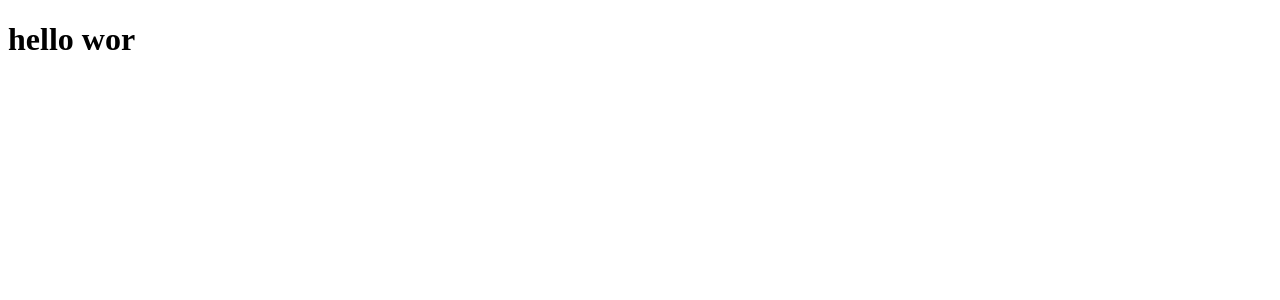
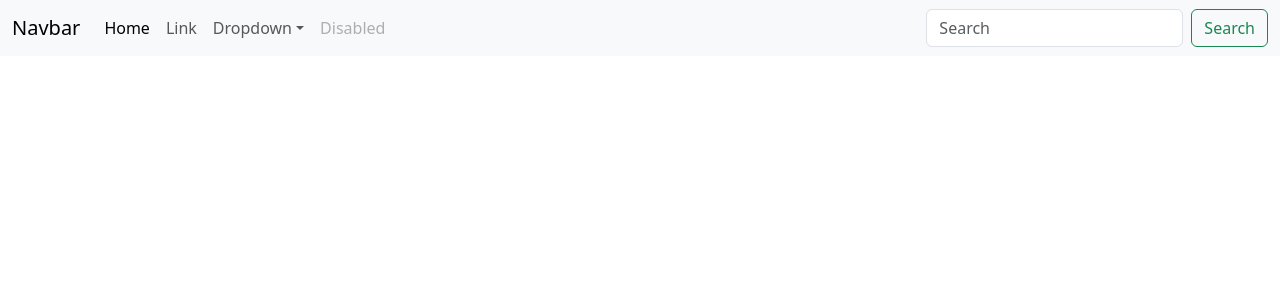
Before and after one commit to linhtdts02636-hash/interniche, a React app in the folder frontend/: page / in a window 1280 px wide. Shown: the top 300 px of the page. Built offline with nearby package versions, Linux system fonts and the light colour scheme; the HTML template or start-up script is replaced by a standard one.

Commit message:
feat:bootstrap setup and guestnavbar

```diff
--- a/frontend/package.json
+++ b/frontend/package.json
@@ -10,6 +10,7 @@
     "preview": "vite preview"
   },
   "dependencies": {
+    "bootstrap": "^5.3.8",
     "firebase": "^12.18.0",
     "react": "^19.2.8",
     "react-dom": "^19.2.8",
--- a/frontend/src/App.jsx
+++ b/frontend/src/App.jsx
@@ -1,13 +1,14 @@
-import { useState } from 'react'
+import GuestNavbar from "./components/guest-navbar";
 
 function App() {
-  const [count, setCount] = useState(0)
-
   return (
     <>
-    <h1>hello wor</h1>
+      <GuestNavbar />
+
+      <main>
+      </main>
     </>
-  )
+  );
 }
 
-export default App
+export default App;
--- /dev/null
+++ b/frontend/src/components/guest-navbar.jsx
@@ -0,0 +1,45 @@
+import { NavLink } from "react-router-dom";
+import  "../styles/style.css";
+
+function GuestNavbar() {
+  return (
+    <nav className="navbar navbar-expand-lg bg-body-tertiary">
+    <div className="container-fluid">
+    <a className="navbar-brand" href="#">Navbar</a>
+    <button className="navbar-toggler" type="button" data-bs-toggle="collapse" data-bs-target="#navbarSupportedContent" aria-controls="navbarSupportedContent" aria-expanded="false" aria-label="Toggle navigation">
+      <span className="navbar-toggler-icon"></span>
+    </button>
+    <div className="collapse navbar-collapse" id="navbarSupportedContent">
+      <ul className="navbar-nav me-auto mb-2 mb-lg-0">
+        <li className="nav-item">
+          <a className="nav-link active" aria-current="page" href="#">Home</a>
+        </li>
+        <li className="nav-item">
+          <a className="nav-link" href="#">Link</a>
+        </li>
+        <li className="nav-item dropdown">
+          <a className="nav-link dropdown-toggle" href="#" role="button" data-bs-toggle="dropdown" aria-expanded="false">
+            Dropdown
+          </a>
+          <ul className="dropdown-menu">
+            <li><a className="dropdown-item" href="#">Action</a></li>
+            <li><a className="dropdown-item" href="#">Another action</a></li>
+            <li><hr className="dropdown-divider"/></li>
+            <li><a className="dropdown-item" href="#">Something else here</a></li>
+          </ul>
+        </li>
+        <li className="nav-item">
+          <a className="nav-link disabled" aria-disabled="true">Disabled</a>
+        </li>
+      </ul>
+      <form className="d-flex" role="search">
+        <input className="form-control me-2" type="search" placeholder="Search" aria-label="Search"/>
+        <button className="btn btn-outline-success" type="submit">Search</button>
+      </form>
+    </div>
+    </div>
+    </nav>
+  );
+}
+
+export default GuestNavbar;
--- a/frontend/src/main.jsx
+++ b/frontend/src/main.jsx
@@ -1,9 +1,13 @@
 import { StrictMode } from 'react'
 import { createRoot } from 'react-dom/client'
+import { BrowserRouter } from 'react-router-dom'
+import 'bootstrap/dist/css/bootstrap.min.css'
 import App from './App.jsx'
 
 createRoot(document.getElementById('root')).render(
   <StrictMode>
-    <App />
+    <BrowserRouter>
+      <App />
+    </BrowserRouter>
   </StrictMode>,
 )
```
Also changed, not shown: frontend/src/styles/style.css (added), 1 other file (tests, documents, lock files or other folders).
